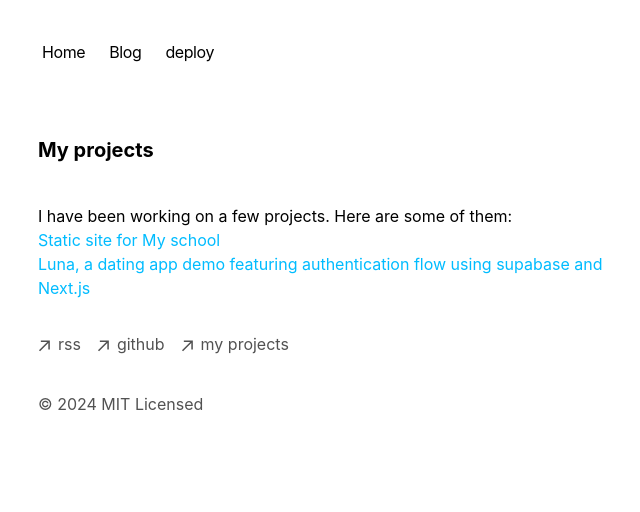
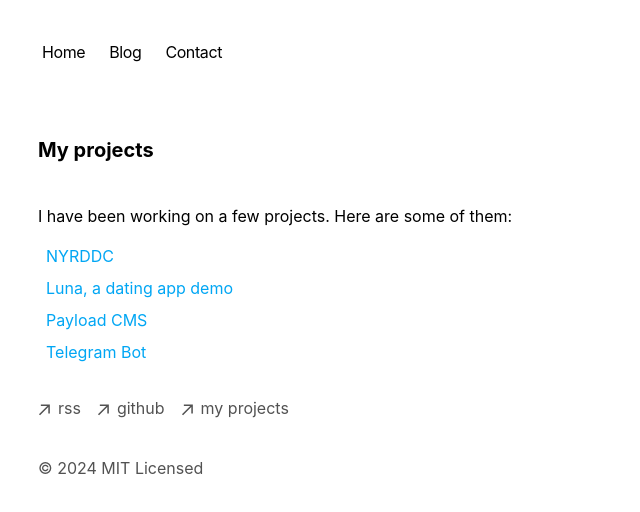
Before and after one commit to shengcaii/portfolio, a Next.js app: page /projects in a window 1280 px wide. Shown: the top 512 px of the page, without its empty margins (314-954 px from the left). Built offline with nearby package versions, Linux system fonts and the light colour scheme.

Commit message:
make some changes

```diff
--- a/app/components/footer.tsx
+++ b/app/components/footer.tsx
@@ -35,7 +35,7 @@
             className="flex items-center transition-all hover:text-neutral-800 dark:hover:text-neutral-100"
             rel="noopener noreferrer"
             target="_blank"
-            href="https://github.com/shengcaii/portfolio"
+            href="https://github.com/shengcaii"
           >
             <ArrowIcon />
             <p className="ml-2 h-7">github</p>
--- a/app/components/nav.tsx
+++ b/app/components/nav.tsx
@@ -7,8 +7,8 @@
   '/blog': {
     name: 'Blog',
   },
-  'https://vercel.com/templates/next.js/portfolio-starter-kit': {
-    name: 'deploy',
+  '/contact': {
+    name: 'Contact',
   },
 }
 
--- a/app/layout.tsx
+++ b/app/layout.tsx
@@ -52,7 +52,7 @@
         GeistMono.variable
       )}
     >
-      <body className="antialiased max-w-xl mx-4 mt-8 lg:mx-auto">
+      <body className="antialiased max-w-xl mx-8 mt-8 md:mx-auto">
         <main className="flex-auto min-w-0 mt-6 flex flex-col px-2 md:px-0">
           <Navbar />
           {children}
--- a/app/page.tsx
+++ b/app/page.tsx
@@ -6,7 +6,7 @@
     <section>
       <div className="flex items-center group space-x-6 md:space-x-10 my-4">
         <h1 className="mb-4 text-xl md:text-2xl font-semibold tracking-tighter">
-          Hello, I'm <span className="text-blue-500">Shengcai</span> 👋
+          Hello, I'm <span className="text-blue-500">Thiha Aung</span> 👋
         </h1>
         <Image
           src="/me.webp"
@@ -17,7 +17,7 @@
         />
       </div>
       <p className="mb-4">
-        I'm a student at Technological University of Thanlyin studying civil engineering and also dive into web development as a hobby. I love to make things easier and more efficient especially in automated tasks by utitlizing the programming tricks and tools. There are a lot of resources and authors that had given me as a grip to climb up the ladder of programming. I'm still learning and I'm always open to new ideas and opportunities.
+        I'm a civil engineering student at Technological University of Thanlyin, but I also enjoy web development as a hobby. I love finding ways to make things easier and more efficient, especially by automating tasks with programming tools and tricks. Along the way, I've learned a lot from great resources and authors who have helped me grow. I'm still learning and always open to new ideas and opportunities!
       </p>
       <div className="my-8">
         <BlogPosts />
--- a/app/projects/page.tsx
+++ b/app/projects/page.tsx
@@ -1,3 +1,19 @@
+
+const projects = {
+    "https://nyrddc.vercel.app": {
+        name: "NYRDDC",
+    },
+    "https://thihaaung-auth.vercel.app": {
+        name: "Luna, a dating app demo",
+    },
+    "https://shengcai-payload.vercel.app": {
+        name: "Payload CMS",
+    },
+    "https://t.me/connectorhookbot": {
+        name: "Telegram Bot"
+    },
+}
+
 export default function Page() {
     return (
         <div>
@@ -5,16 +21,19 @@
             <p>
                 I have been working on a few projects. Here are some of them:
             </p>
-            <ul>
-                <li className="hover:text-white text-sky-400"><a href="https://nyrddc.vercel.app" target="_blank">
-                    Static site for My school
-                </a>
-                </li>
-                <li>
-                    <a href="https://thihaaung-auth.vercel.app" target="_blank" className="hover:text-white text-sky-400">
-                        Luna, a dating app demo featuring authentication flow using supabase and Next.js
-                    </a>
-                </li>
+            <ul className="flex flex-col gap-2 mt-4">
+                {Object.entries(projects).map(([path, { name }]) => {
+                    return (
+                        <a
+                            key={path}
+                            href={path}
+                            className="transition-all text-sky-500 hover:text-neutral-800 dark:hover:text-neutral-200 flex align-middle relative px-2"
+                            target="_blank"
+                        >
+                            {name}
+                        </a>
+                    )
+                })}
             </ul>
 
         </div>
```
Also changed, not shown: 2 other files (tests, documents, lock files or other folders).
